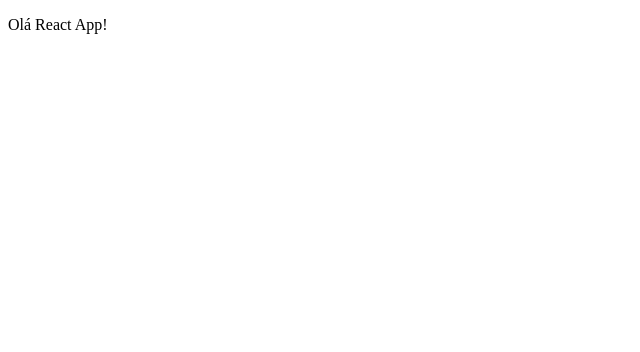
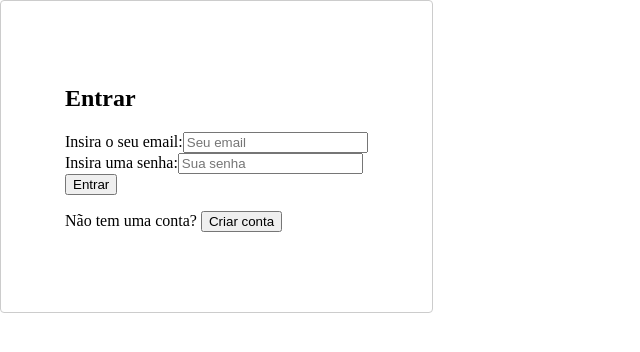
Before and after one commit to pedrobfernandes/trackbalance, a React (Vite) app: page / in a window 1280 px wide. Shown: the top 352 px of the page, without its empty margins (0-640 px from the left). Built offline with nearby package versions, Linux system fonts and the light colour scheme; no server answers.

Commit message:
adicionada autenticacao e login com supabase

```diff
--- a/package.json
+++ b/package.json
@@ -18,6 +18,7 @@
     "jspdf-autotable": "^5.0.2",
     "react": "^19.1.0",
     "react-dom": "^19.1.0",
+    "react-modal": "^3.16.3",
     "recharts": "^3.0.2"
   },
   "devDependencies": {
--- a/src/App.jsx
+++ b/src/App.jsx
@@ -1,8 +1,93 @@
+import { useState, useEffect } from "react";
+import Modal from "react-modal";
+import Auth from "./components/Auth";
+import { supabase } from "./lib/supabaseClient";
+
+
+Modal.setAppElement("#root")
+
+
 export default function App()
 {
+    const [session, setSession] = useState(null);
+    const [isAuthModalOpen, setIsAuthModalOpen] = useState(false);
+
+
+    function getUserSession()
+    {
+        return(supabase.auth.getSession());
+    }
+
+    async function loadUserSession()
+    {
+        const response = await getUserSession();
+        const userSession = response.data.session;
+        setSession(userSession);
+        setIsAuthModalOpen(!userSession);
+    }
+
+
+    useEffect(() =>
+    {
+        loadUserSession();
+
+        const response = supabase.auth.onAuthStateChange(
+            (_event, session) =>
+            {
+                setSession(session);
+                setIsAuthModalOpen(!session);
+            }
+        );
+
+        const listener = response.data;
+
+        return(() =>
+        {
+            listener.subscription.unsubscribe();
+        })
+
+    }, []);
+
+
+    function handleLogout()
+    {
+        supabase.auth.signOut();
+    }
+
     return(
-        <>
-            <p>Olá React App!</p>
-        </>
+        <div>
+            <Modal
+                isOpen={isAuthModalOpen}
+                onRequestClose={() => {}}
+                contentLabel="Autenticação"
+                shouldCloseOnOverlayClick={false}
+                style={{
+                    content: {
+                        maxWidth: "50rem",
+                        margin: "auto",
+                        padding: "2rem",
+                        inset: "auto",
+                    },
+                }}
+            >
+                <Auth/>
+            </Modal>
+
+            {
+                session ?
+                (
+                    <div>
+                        <h1>Bem vindo ao TrackBalance!</h1>
+                        <button
+                            type="button"
+                            onClick={handleLogout}
+                        >
+                            Sair
+                        </button>
+                    </div>
+
+                ) : null
+            }
+        </div>
     );
 }
--- a/src/components/Auth.jsx
+++ b/src/components/Auth.jsx
@@ -0,0 +1,99 @@
+import { useState } from "react";
+import { supabase } from "../lib/supabaseClient";
+
+
+export default function Auth()
+{
+    const [email, setEmail] = useState("");
+    const [password, setPassword] = useState("");
+    const [isSignUp, setIsSignUp] = useState(false);
+    const [error, setError] = useState(null);
+    const [loading, setLoading] = useState(false);
+
+
+    async function handleAuth(event)
+    {
+        event.preventDefault();
+        setLoading(true);
+        setError(null);
+
+        try
+        {
+            let response;
+
+            if (isSignUp)
+            {
+                response = await supabase.auth.signUp({
+                    email,
+                    password,
+                });
+            }
+            else
+            {
+                response = await supabase.auth.signInWithPassword({
+                    email,
+                    password,
+                });
+            }
+
+            if (response.error)
+            {
+                setError(response.error.message);
+            }
+        }
+        catch (err)
+        {
+            setError("Algo deu errado.");
+        }
+        finally
+        {
+            setLoading(false);
+        }
+    }
+
+    function toggleAuthMode()
+    {
+        setIsSignUp(!isSignUp);
+    }
+
+
+    return(
+        <div style={{ padding: "2rem", maxWidth: "40rem", margin: "0 auto" }}>
+            <h2>{isSignUp ? "Criar conta" : "Entrar"}</h2>
+            <form onSubmit={handleAuth}>
+                <label htmlFor="email-input">Insira o seu email:</label>
+                <input
+                    id="email-input"
+                    type="email"
+                    placeholder="Seu email"
+                    value={email}
+                    onChange={(event) => setEmail(event.target.value)}
+                    required
+                />
+                <br/>
+                <label htmlFor="password-input">Insira uma senha:</label>
+                <input
+                    id="password-input"
+                    type="password"
+                    placeholder="Sua senha"
+                    value={password}
+                    onChange={(event) => setPassword(event.target.value)}
+                    required
+                />
+                <br/>
+                <button type="submit" disabled={loading}>
+                    {loading ? "Carregando..." : isSignUp ? "Criar conta" : "Entrar"}
+                </button>
+            </form>
+
+            <p>
+                {isSignUp ? "Já tem uma conta?" : "Não tem uma conta?"} {" "}
+                <button type="button" onClick={toggleAuthMode}>
+                    {isSignUp ? "Entrar" : "Criar conta"}
+                </button>
+            </p>
+
+            {error && <p style={{ color: "red" }}>{error}</p>}
+        </div>
+    );
+}
--- a/src/lib/supabaseClient.js
+++ b/src/lib/supabaseClient.js
@@ -0,0 +1,7 @@
+import { createClient } from "@supabase/supabase-js";
+
+
+const supabaseUrl = "https://htpvvnmvoephwdmimcog.supabase.co";
+const supabaseKey = import.meta.env.VITE_SUPABASE_KEY;
+
+export const supabase = createClient(supabaseUrl, supabaseKey);
```
Also changed, not shown: 2 other files (tests, documents, lock files or other folders).
